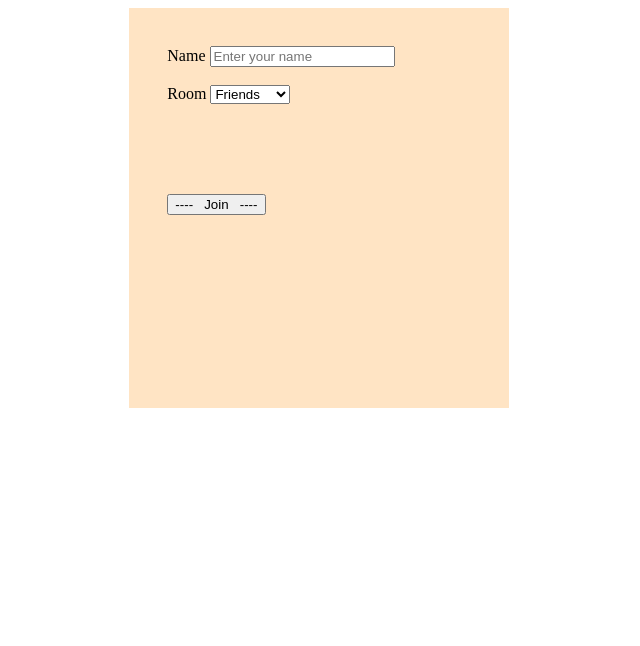
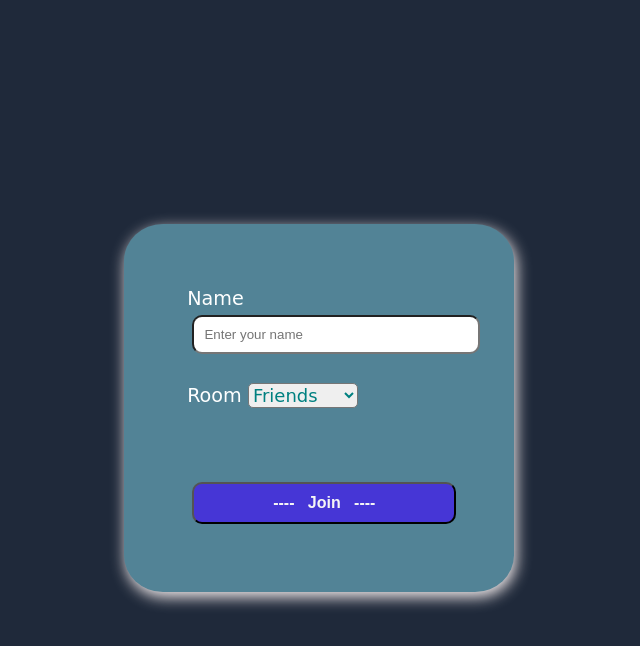
Before and after one commit to BiplabMukherjee/totalk, a website: page public/index.html in a window 1280 px wide. Shown: the whole page, without its empty margins (321-961 px from the left). Drawn offline with Linux system fonts and the light colour scheme.

Commit message:
updated the Index file

```diff
--- a/public/css/style.css
+++ b/public/css/style.css
@@ -1,3 +1,46 @@
+body {
+    background-color: rgb(31, 41, 58);
+}
+
+.main {
+    display: flex;
+    align-items: center;
+    justify-content: center;
+    height: 100vh;
+
+}
+
+.register {
+    background-color: rgb(82 131 150);
+    border-radius: 10%;
+    padding: 5%;
+    box-shadow: 2px 5px 15px #f7efef;
+    color: #feffff;
+    font-family: cursive;
+    font-size: larger;
+ }
+
+ input {
+    width: 100%;
+    padding: 10px;
+    border-radius: 10px;
+    margin: 2%;
+  }
+
+  select {
+      font-size: large;
+      font-family: cursive;
+      color: teal;
+      border-radius: 5px;
+  }
+
+  input[type=submit] {
+      background-color: rgb(70, 54, 214);
+      color: whitesmoke;
+      font-size: medium;
+      font-weight: bold;
+  }
+
 .logo {
     display: block;
     margin: auto;
@@ -38,14 +81,3 @@
     text-align: center;
     margin: 10px;
 }
-
-.main{
-    margin: auto;
-    height: 400px;
-    width: 30%;
-    background-color: bisque;
-
-}
-.register {
-   padding: 10%;
-}
--- a/public/index.html
+++ b/public/index.html
@@ -15,7 +15,7 @@
                     <select name="room" id="room">
                         <option value="friend">Friends</option>
                         <option value="sranger">Strangers</option>
-                    </select><br><br><br><br><br><br>
+                    </select><br><br><br><br>
                     <input type="submit" id="submit" value="----   Join   ----">
                 </form>
             </div>
```
